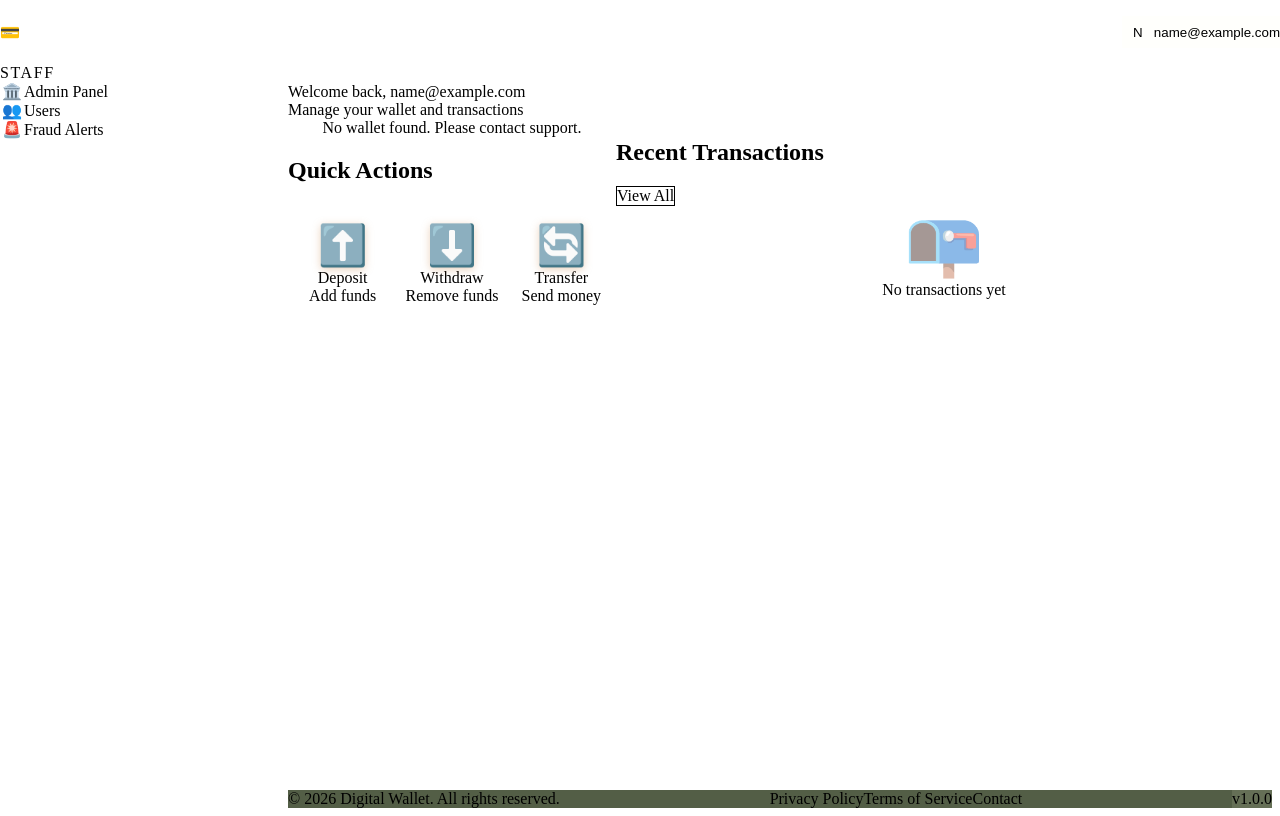
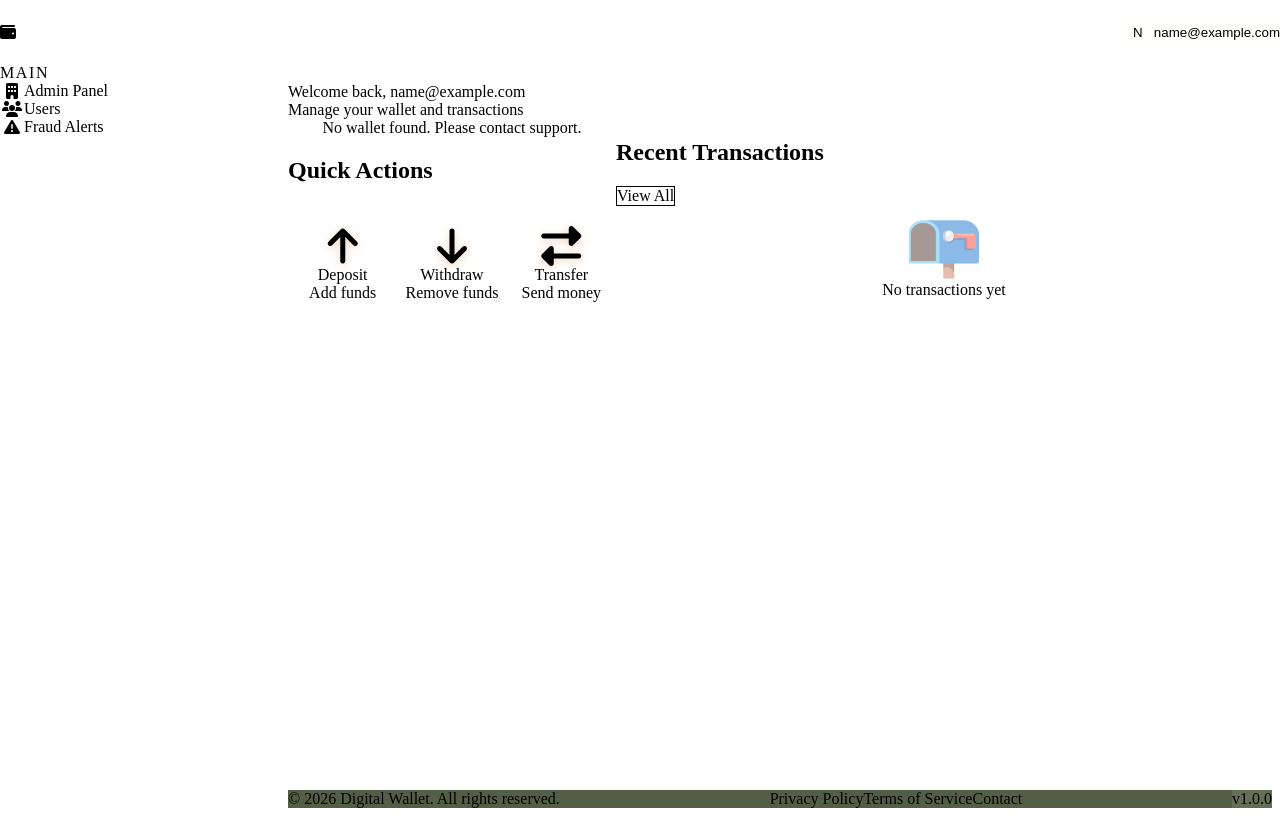
Before and after one commit to AhmadMWaddah/DigitalWallet, a Django app: page /dashboard/ in a window 1280 px wide. Run offline with Django 5.2, Linux system fonts and the light colour scheme; the visitor is signed in with stand-in values (Sample User, id 1); data comes from the database, SQL or seed files in the repository; data that the repository does not hold is empty.

Commit message:
Fix Phase 5: Font Awesome Icons & Sidebar Height
Co-authored-by: Qwen-Coder <qwen-coder@alibabacloud.com>

- Replaced emoji icons with Font Awesome 6.5.1
- Fixed sidebar height to calc(100vh - 64px)
- Updated sidebar, navbar, dashboard, transactions with FA icons
- Professional icon fonts instead of emojis
- 118 tests passing

```diff
--- a/static/css/layout.css
+++ b/static/css/layout.css
@@ -28,11 +28,12 @@
     border-right: 1px solid var(--glass-border);
     overflow-y: auto;
     z-index: 900;
+    height: calc(100vh - 64px); /* Full height minus navbar */
 }
 
 .sidebar-content {
     padding: var(--spacing-lg);
-    min-height: calc(100vh - 64px);
+    min-height: 100%;
 }
 
 /* --#-- Main Content Area */
--- a/templates/__snippets__/navbar.html
+++ b/templates/__snippets__/navbar.html
@@ -5,8 +5,8 @@
     <div class="navbar-container">
         <!-- --#-- Logo -->
         <div class="navbar-brand">
-            <a href="{% url 'accounts:login_redirect' %}" class="brand-link">
-                <span class="brand-icon">💳</span>
+            <a href="{% url 'wallet:dashboard' %}" class="brand-link">
+                <i class="fas fa-wallet brand-icon"></i>
                 <span class="brand-text">Digital Wallet</span>
             </a>
         </div>
@@ -26,17 +26,17 @@
                     <span class="user-email">{{ user.email }}</span>
                 </button>
                 <div class="user-menu-dropdown">
-                    <a href="{% url 'accounts:login_redirect' %}" class="dropdown-item">
-                        <span>📊</span> Dashboard
+                    <a href="{% url 'wallet:dashboard' %}" class="dropdown-item">
+                        <i class="fas fa-chart-line"></i> Dashboard
                     </a>
                     <a href="#" class="dropdown-item">
-                        <span>⚙️</span> Settings
+                        <i class="fas fa-cog"></i> Settings
                     </a>
                     <div class="dropdown-divider"></div>
                     <form method="post" action="{% url 'accounts:logout' %}">
                         {% csrf_token %}
                         <button type="submit" class="dropdown-item dropdown-logout">
-                            <span>🚪</span> Logout
+                            <i class="fas fa-sign-out-alt"></i> Logout
                         </button>
                     </form>
                 </div>
--- a/templates/__snippets__/sidebar.html
+++ b/templates/__snippets__/sidebar.html
@@ -9,17 +9,17 @@
             {% if user.is_staff_user %}
             <!-- --#-- Staff Menu -->
             <div class="nav-section">
-                <span class="nav-section-title">Staff</span>
+                <span class="nav-section-title">Main</span>
                 <a href="/admin/" class="nav-item {% if request.resolver_match.url_name == 'index' %}active{% endif %}">
-                    <span class="nav-icon">🏛️</span>
+                    <i class="fas fa-building nav-icon"></i>
                     <span class="nav-text">Admin Panel</span>
                 </a>
                 <a href="#" class="nav-item">
-                    <span class="nav-icon">👥</span>
+                    <i class="fas fa-users nav-icon"></i>
                     <span class="nav-text">Users</span>
                 </a>
                 <a href="#" class="nav-item">
-                    <span class="nav-icon">🚨</span>
+                    <i class="fas fa-exclamation-triangle nav-icon"></i>
                     <span class="nav-text">Fraud Alerts</span>
                 </a>
             </div>
@@ -27,16 +27,16 @@
             <!-- --#-- Client Menu -->
             <div class="nav-section">
                 <span class="nav-section-title">Main</span>
-                <a href="{% url 'accounts:login_redirect' %}" class="nav-item {% if request.resolver_match.url_name == 'dashboard' %}active{% endif %}">
-                    <span class="nav-icon">📊</span>
+                <a href="{% url 'wallet:dashboard' %}" class="nav-item {% if request.resolver_match.url_name == 'dashboard' %}active{% endif %}">
+                    <i class="fas fa-chart-line nav-icon"></i>
                     <span class="nav-text">Dashboard</span>
                 </a>
                 <a href="#" class="nav-item">
-                    <span class="nav-icon">💰</span>
+                    <i class="fas fa-exchange-alt nav-icon"></i>
                     <span class="nav-text">Transactions</span>
                 </a>
                 <a href="#" class="nav-item">
-                    <span class="nav-icon">📈</span>
+                    <i class="fas fa-chart-bar nav-icon"></i>
                     <span class="nav-text">Analytics</span>
                 </a>
             </div>
@@ -44,15 +44,15 @@
             <div class="nav-section">
                 <span class="nav-section-title">Actions</span>
                 <a href="#" class="nav-item">
-                    <span class="nav-icon">⬆️</span>
+                    <i class="fas fa-arrow-up nav-icon"></i>
                     <span class="nav-text">Deposit</span>
                 </a>
                 <a href="#" class="nav-item">
-                    <span class="nav-icon">⬇️</span>
+                    <i class="fas fa-arrow-down nav-icon"></i>
                     <span class="nav-text">Withdraw</span>
                 </a>
                 <a href="#" class="nav-item">
-                    <span class="nav-icon">🔄</span>
+                    <i class="fas fa-exchange-alt nav-icon"></i>
                     <span class="nav-text">Transfer</span>
                 </a>
             </div>
@@ -60,15 +60,15 @@
             <div class="nav-section">
                 <span class="nav-section-title">Account</span>
                 <a href="#" class="nav-item">
-                    <span class="nav-icon">👤</span>
+                    <i class="fas fa-user nav-icon"></i>
                     <span class="nav-text">Profile</span>
                 </a>
                 <a href="#" class="nav-item">
-                    <span class="nav-icon">🔒</span>
+                    <i class="fas fa-shield-alt nav-icon"></i>
                     <span class="nav-text">Security</span>
                 </a>
                 <a href="#" class="nav-item">
-                    <span class="nav-icon">📄</span>
+                    <i class="fas fa-file-alt nav-icon"></i>
                     <span class="nav-text">Statements</span>
                 </a>
             </div>
@@ -77,7 +77,7 @@
             <!-- --#-- Guest Menu -->
             <div class="nav-section">
                 <a href="{% url 'accounts:login' %}" class="nav-item active">
-                    <span class="nav-icon">🔑</span>
+                    <i class="fas fa-sign-in-alt nav-icon"></i>
                     <span class="nav-text">Login</span>
                 </a>
             </div>
--- a/templates/base.html
+++ b/templates/base.html
@@ -12,6 +12,9 @@
 
     <!-- --#-- Favicon -->
     <link rel="icon" type="image/png" href="{% static 'images/Digital_Wallet_Fav_Icon.png' %}">
+
+    <!-- --#-- Font Awesome Icons -->
+    <link rel="stylesheet" href="https://cdnjs.cloudflare.com/ajax/libs/font-awesome/6.5.1/css/all.min.css">
 
     <!-- --#-- HTMX CDN -->
     <script src="https://unpkg.com/htmx.org@2.0.4"></script>
--- a/templates/wallet/dashboard.html
+++ b/templates/wallet/dashboard.html
@@ -45,17 +45,17 @@
             <div class="card-body">
                 <div class="action-grid">
                     <a href="#" class="action-btn">
-                        <span class="action-btn-icon">⬆️</span>
+                        <i class="fas fa-arrow-up action-btn-icon"></i>
                         <span class="action-btn-label">Deposit</span>
                         <span class="action-btn-sublabel">Add funds</span>
                     </a>
                     <a href="#" class="action-btn">
-                        <span class="action-btn-icon">⬇️</span>
+                        <i class="fas fa-arrow-down action-btn-icon"></i>
                         <span class="action-btn-label">Withdraw</span>
                         <span class="action-btn-sublabel">Remove funds</span>
                     </a>
                     <a href="#" class="action-btn">
-                        <span class="action-btn-icon">🔄</span>
+                        <i class="fas fa-exchange-alt action-btn-icon"></i>
                         <span class="action-btn-label">Transfer</span>
                         <span class="action-btn-sublabel">Send money</span>
                     </a>
--- a/templates/wallet/partials/transaction_list.html
+++ b/templates/wallet/partials/transaction_list.html
@@ -5,11 +5,11 @@
 <div class="transaction-card {% if transaction.type == 'DEPOSIT' %}deposit{% elif transaction.type == 'WITHDRAWAL' %}withdrawal{% elif transaction.type == 'TRANSFER' %}transfer{% endif %} {% if transaction.status == 'FLAGGED' %}flagged{% endif %}">
     <div class="transaction-icon-wrapper">
         {% if transaction.type == 'DEPOSIT' %}
-        <span>⬆️</span>
+        <i class="fas fa-arrow-up"></i>
         {% elif transaction.type == 'WITHDRAWAL' %}
-        <span>⬇️</span>
+        <i class="fas fa-arrow-down"></i>
         {% else %}
-        <span>🔄</span>
+        <i class="fas fa-exchange-alt"></i>
         {% endif %}
     </div>
 
```
